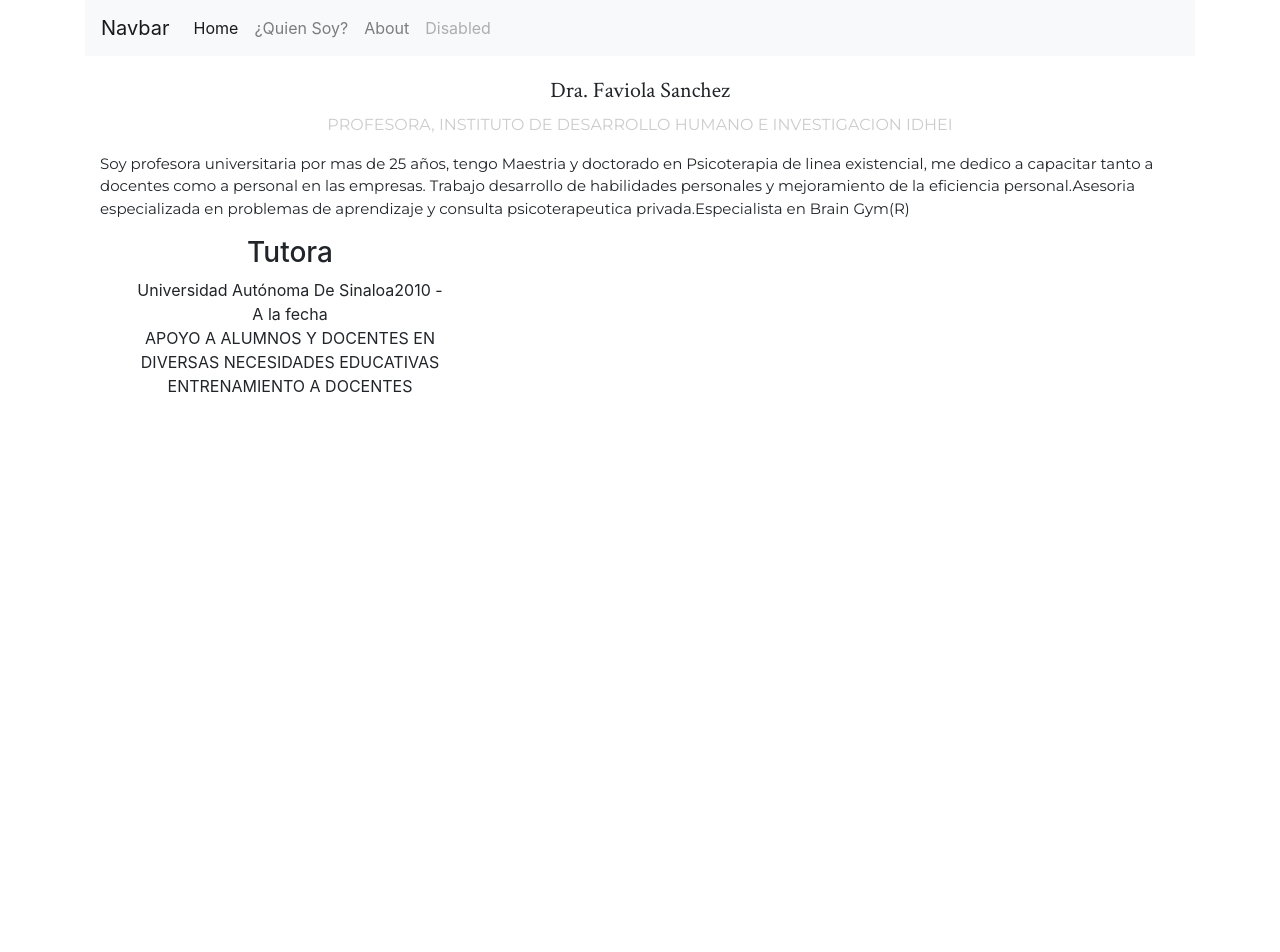
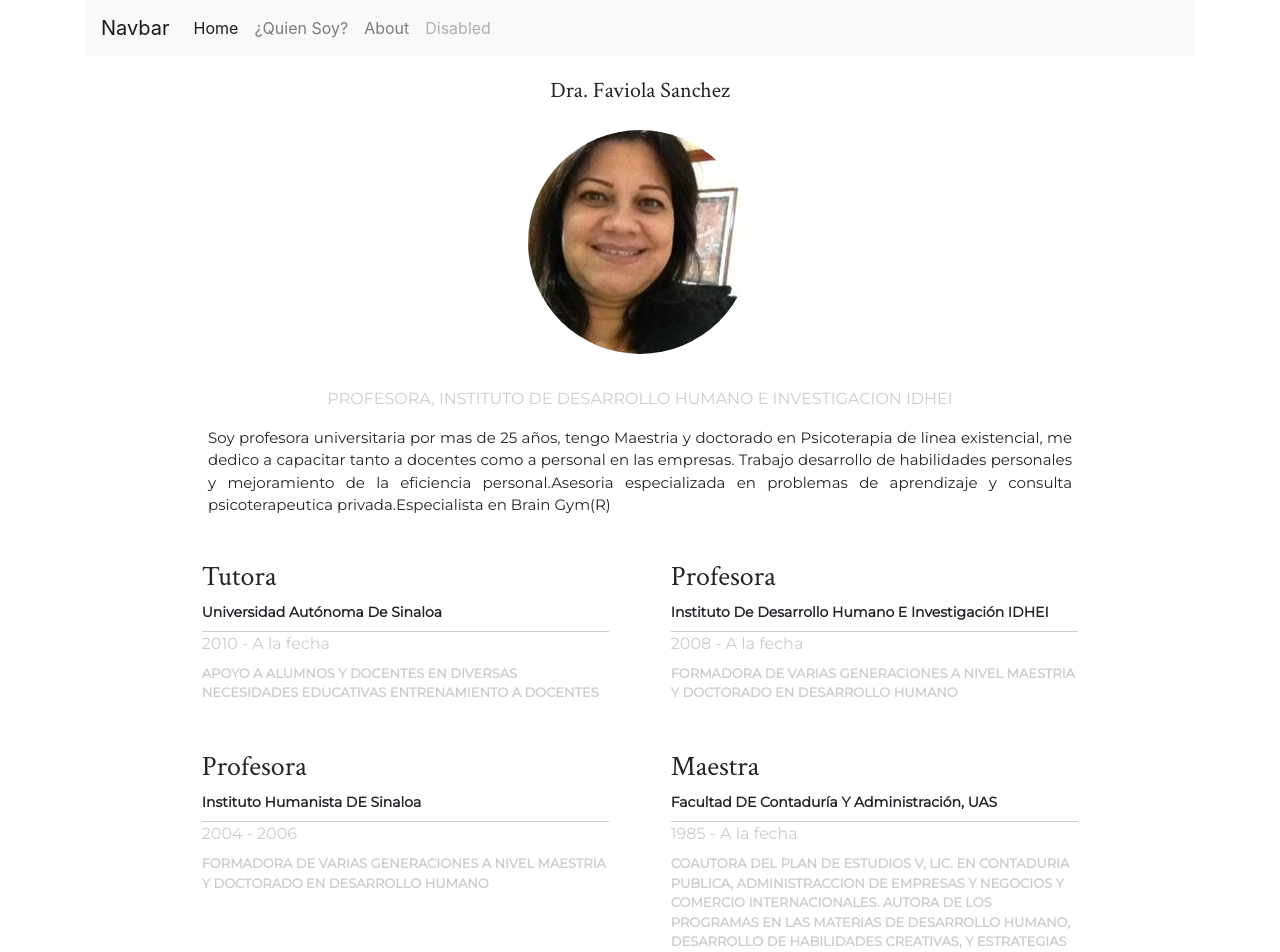
Before and after one commit to lindemann18/fabby, a React app: page /aboutme in a window 1280 px wide. Shown: the top 952 px of the page. Before the commit the page ends 800 px from the top, so only its background shows below. Built offline with nearby package versions, Linux system fonts and the light colour scheme.

Commit message:
feature: defined the structure and some styles for te aboutme

```diff
--- a/package.json
+++ b/package.json
@@ -40,6 +40,7 @@
     "react-bootstrap": "^0.32.1",
     "react-dev-utils": "^5.0.0",
     "react-dom": "^16.2.0",
+    "react-fontawesome": "^1.6.1",
     "react-router-dom": "^4.2.2",
     "sass-loader": "^6.0.6",
     "style-loader": "0.19.0",
--- a/public/index.html
+++ b/public/index.html
@@ -20,6 +20,7 @@
       Learn how to configure a non-root public URL by running `npm run build`.
     -->
     <link href="https://fonts.googleapis.com/css?family=Crimson+Text|Montserrat" rel="stylesheet">
+    <script defer src="https://use.fontawesome.com/releases/v5.0.6/js/all.js"></script>
     <title>Dra. Fabiola Sanchez</title>
   </head>
   <body>
--- a/src/general/components/header.js
+++ b/src/general/components/header.js
@@ -3,7 +3,7 @@ import { Link } from 'react-router-dom';
 
 const Header = ()=>(
   <nav className="navbar navbar-expand-lg navbar-light bg-light">
-  <a className="navbar-brand" href="#">Navbar</a>
+  <a className="navbar-brand" href="">Navbar</a>
   <button className="navbar-toggler" type="button" data-toggle="collapse" data-target="#navbarSupportedContent" aria-controls="navbarSupportedContent" aria-expanded="false" aria-label="Toggle navigation">
     <span className="navbar-toggler-icon"></span>
   </button>
@@ -20,7 +20,7 @@ const Header = ()=>(
         <Link to="/about" className="nav-link">About</Link>
       </li>
       <li className="nav-item">
-        <a className="nav-link disabled" href="#">Disabled</a>
+        <a className="nav-link disabled" href="">Disabled</a>
       </li>
     </ul>
   </div>
--- a/src/pages/components/aboutme.js
+++ b/src/pages/components/aboutme.js
@@ -1,8 +1,12 @@
 import React from 'react';
+import Fabby from '../../img/fabby.jpg';
 
 const AboutMe = ()=> (
     <div className="aboutme col-md-12">
         <h1 className="aboutme__name">Dra. Faviola Sanchez</h1>
+        <div className="aboutme__picture_container">
+          <img src={ Fabby } className="rounded-circle aboutme__picture" alt="dra fabiola sanchez" />
+        </div>
         <p className="aboutme__title">PROFESORA, INSTITUTO DE DESARROLLO HUMANO E
           INVESTIGACION IDHEI</p>
 
@@ -15,13 +19,41 @@ const AboutMe = ()=> (
         </p>
 
         <div className="experience col-md-12">
-            <div className="experience__job col-md-4">
+            <div className="experience__job --first col-md-5 col-xs-12">
                   <h3 className="experience__job_title">Tutora</h3>
                   <span className="experience__job_place">Universidad Autónoma De Sinaloa</span>
-                  <span className="date">2010 - A la fecha</span>
-                  <p clasName="experience__job_descriptoin">
+                  <span className="experience__date">2010 - A la fecha</span>
+                  <p className="experience__job_description">
                     APOYO A ALUMNOS Y DOCENTES EN DIVERSAS NECESIDADES EDUCATIVAS
                     ENTRENAMIENTO A DOCENTES
+                  </p>
+            </div>
+
+            <div className="experience__job col-md-5 col-xs-12">
+                  <h3 className="experience__job_title">Profesora</h3>
+                  <span className="experience__job_place">Instituto De Desarrollo Humano E Investigación IDHEI</span>
+                  <span className="experience__date">2008 - A la fecha</span>
+                  <p className="experience__job_description">
+                    FORMADORA DE VARIAS GENERACIONES A NIVEL MAESTRIA Y DOCTORADO EN DESARROLLO HUMANO
+                  </p>
+            </div>
+
+            <div className="experience__job --first col-md-5 col-xs-12">
+                  <h3 className="experience__job_title">Profesora</h3>
+                  <span className="experience__job_place">Instituto Humanista DE Sinaloa</span>
+                  <span className="experience__date">2004 - 2006</span>
+                  <p className="experience__job_description">
+                    FORMADORA DE VARIAS GENERACIONES A NIVEL MAESTRIA Y DOCTORADO EN DESARROLLO HUMANO
+                  </p>
+            </div>
+
+            <div className="experience__job col-md-5 col-xs-12">
+                  <h3 className="experience__job_title">Maestra</h3>
+                  <span className="experience__job_place">Facultad DE Contaduría Y Administración, UAS</span>
+                  <span className="experience__date">1985 - A la fecha</span>
+                  <p className="experience__job_description">
+                    COAUTORA DEL PLAN DE ESTUDIOS V, LIC. EN CONTADURIA PUBLICA, ADMINISTRACCION DE EMPRESAS Y NEGOCIOS Y COMERCIO INTERNACIONALES.
+                    AUTORA DE LOS PROGRAMAS EN LAS MATERIAS DE DESARROLLO HUMANO, DESARROLLO DE HABILIDADES CREATIVAS, Y ESTRATEGIAS DE APRENDIZAJE
                   </p>
             </div>
         </div>
--- a/src/scss/components/pages/_aboutme.scss
+++ b/src/scss/components/pages/_aboutme.scss
@@ -4,6 +4,17 @@
     display: block;
     font-size: 22px;
     font-family: $crimson;
+  }
+
+  .aboutme__picture_container {
+    width: 80%;
+    margin: 0 auto;
+    margin-bottom: 3%;
+  }
+
+  .aboutme__picture {
+    width: 26%;
+    margin-top: 2%;
   }
 
   .aboutme__title {
@@ -14,8 +25,58 @@
   }
 
   .aboutme__description{
+    text-align: justify;
+    font-family: $montserrat;
+    font-size: 15px;
+    width: 80%;
+    margin: 0 auto;
+    margin-bottom: 3%;
+  }
+}
+
+.experience {
+  margin-top: 4%;
+  .experience__job {
+    display: inline-block;
+    vertical-align: top;
+
+    &.--first{
+      margin-right: 3%;
+      margin-bottom: 3%;
+    }
+  }
+  @mixin experience_common_properties() {
+    color: $silver;
+    text-align: left;
+    font-size: 16px;
+    display: block;
+    font-family: $montserrat;
+  }
+
+  .experience__job_title{
+    font-family: $crimson;
+    text-align: left;
+  }
+
+  .experience__date {
+    @include experience_common_properties();
+  }
+
+  .experience__job_description {
+    @include experience_common_properties();
+    font-size: 13px;
+    font-weight: 600;
+    text-align: left;
+    margin-top: 2%;
+  }
+
+  .experience__job_place{
+    display: block;
     text-align: left;
     font-family: $montserrat;
-    font-size: 15px;
+    font-size: 14px;
+    font-weight: 600;
+    padding-bottom: 2%;
+    border-bottom: 1px solid $silver;
   }
 }
```
Also changed, not shown: src/img/fabby.jpg (added).
